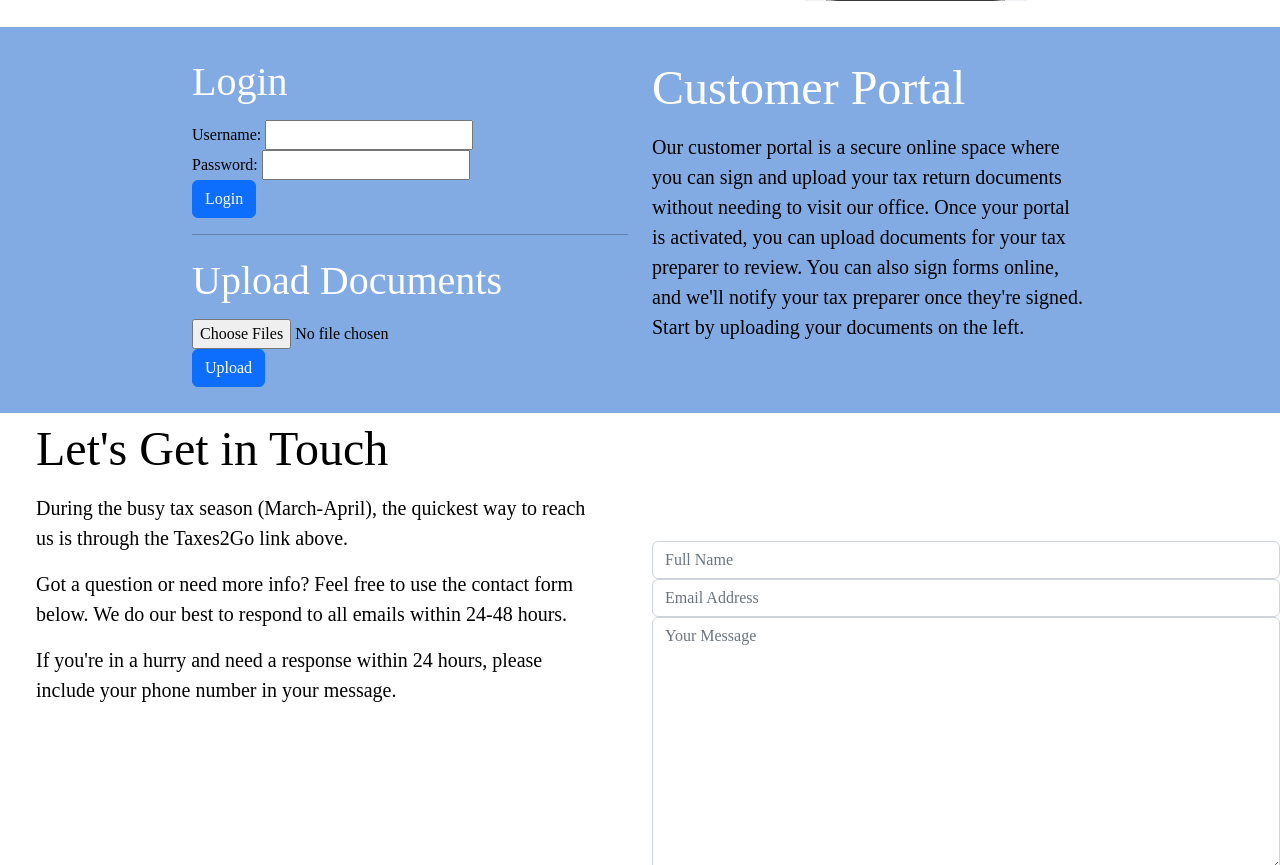
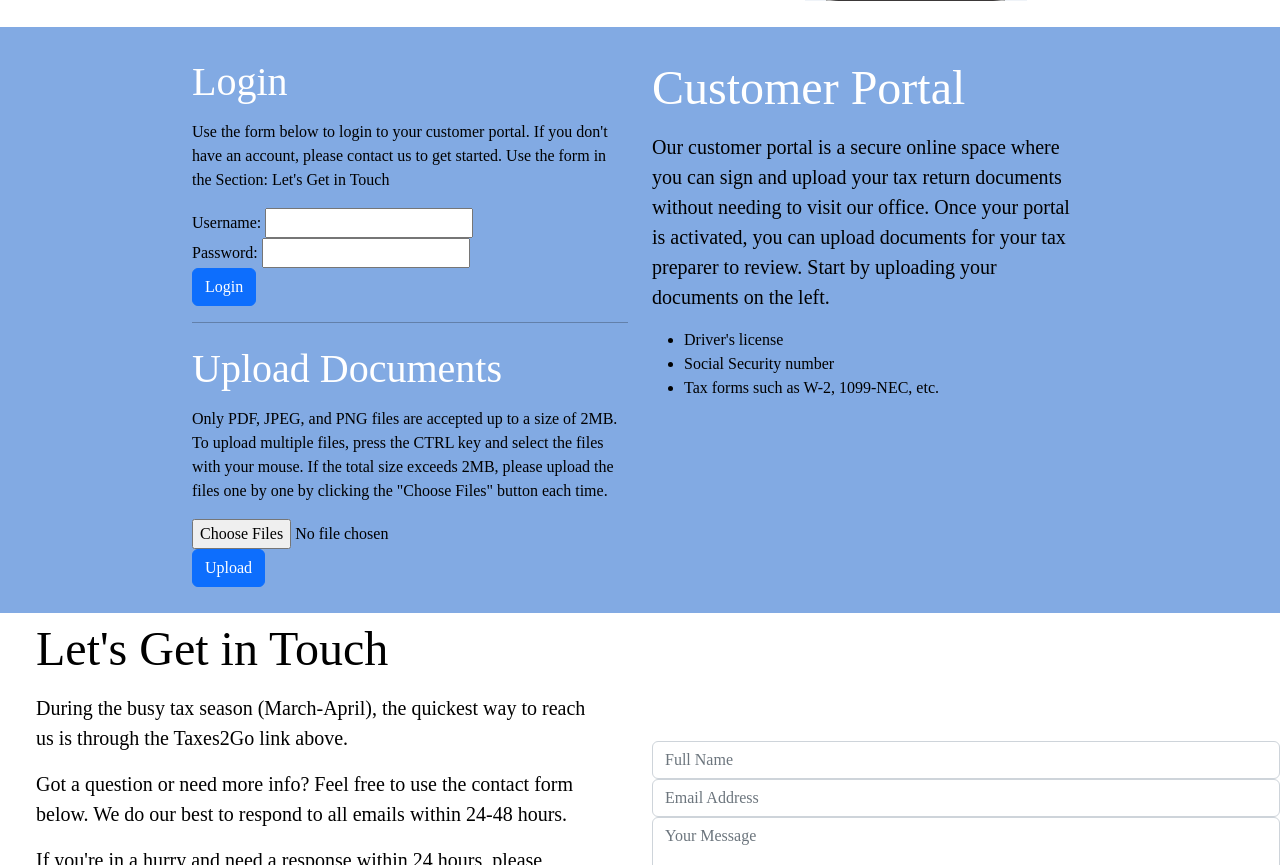
Before and after one commit to evalen43/my-express-server, a PHP site: page / in a window 1280 px wide. Shown: the part 5635-6500 px from the top of the page. Run offline with PHP 8.4, Linux system fonts and the light colour scheme; some libraries are stand-ins or nearby versions.

Commit message:
updating website 1/28/24 11:25 pm

```diff
--- a/admin.php
+++ b/admin.php
@@ -30,10 +30,6 @@
         <hr>
         <h2>Add New Client</h2>
         <form action="insert_client.php" method="post">
-<!--             <div class="form-group">
-                <label for="clientId">Client ID:</label>
-                <input type="text" name="clientId" id="clientId" required>
-            </div> -->
             <div class="form-group">
                 <label for="clientUsername">Client Username:</label>
                 <input type="text" name="clientUsername" id="clientUsername" required>
--- a/index.html
+++ b/index.html
@@ -141,8 +141,6 @@
 
 	</section>
 
-
-
 	<!-- Bank Products -->
 	<section id="Bank-Products">
 		<div class="container-fluid">
@@ -255,17 +253,16 @@
 		<script>
 		// Initially disable the upload form
 		document.getElementById('fileToUpload').disabled = true;
-
 		// Enable the upload form when the login form is submitted
 		document.getElementById('loginForm').addEventListener('submit', function() {
 			document.getElementById('fileToUpload').disabled = false;
 		});
 		</script>
-
 		<div class="container-fluid">
 			<div class="row">
 				<div class="col-lg-6">
 					<h2>Login</h2>
+					<p>Use the form below to login to your customer portal. If you don't have an account, please contact us to get started. Use the form in the Section: Let's Get in Touch</p>
 					<form action="login.php" method="post">
 						<div class="form-group">
 							<label for="username">Username:</label>
@@ -279,6 +276,7 @@
 					</form>
 					<hr>
 					<h2>Upload Documents</h2>
+					<p>Only PDF, JPEG, and PNG files are accepted up to a size of 2MB. To upload multiple files, press the CTRL key and select the files with your mouse. If the total size exceeds 2MB, please upload the files one by one by clicking the "Choose Files" button each time.</p>
 					<form action="upload.php" method="post" enctype="multipart/form-data">
 						<div class="form-group">
 							<input type="file" name="fileToUpload[]" id="fileToUpload" multiple>
@@ -288,7 +286,12 @@
 				</div>
 				<div class="col-lg-6 pricing-header pb-md-4 mx-auto text-left">
 					<h1>Customer Portal</h1>
-					<p class="lead">Our customer portal is a secure online space where you can sign and upload your tax return documents without needing to visit our office. Once your portal is activated, you can upload documents for your tax preparer to review. You can also sign forms online, and we'll notify your tax preparer once they're signed. Start by uploading your documents on the left.</p>
+					<p class="lead">Our customer portal is a secure online space where you can sign and upload your tax return documents without needing to visit our office. Once your portal is activated, you can upload documents for your tax preparer to review. Start by uploading your documents on the left.</p>
+					<ul>
+						<li>Driver's license</li>
+						<li>Social Security number</li>
+						<li>Tax forms such as W-2, 1099-NEC, etc.</li>
+					</ul>
 				</div>
 			</div>
 		</div>
```
